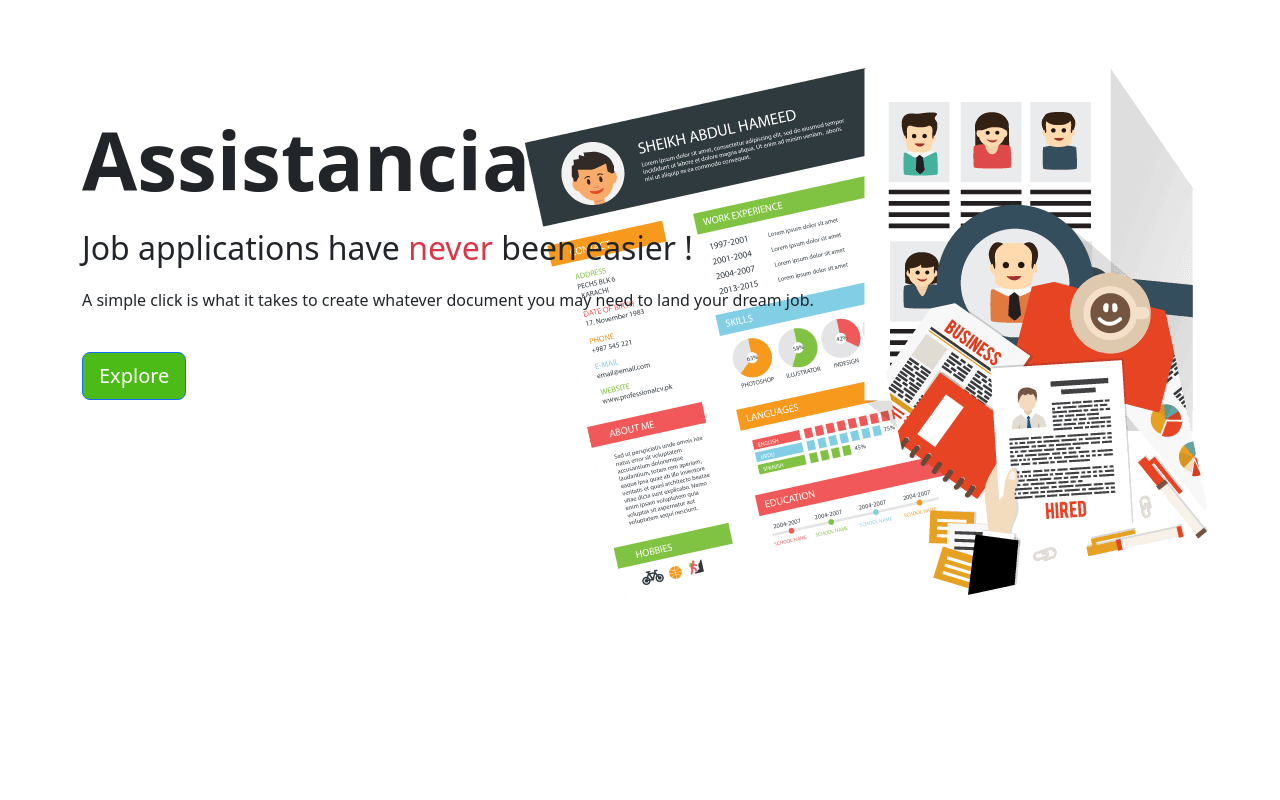
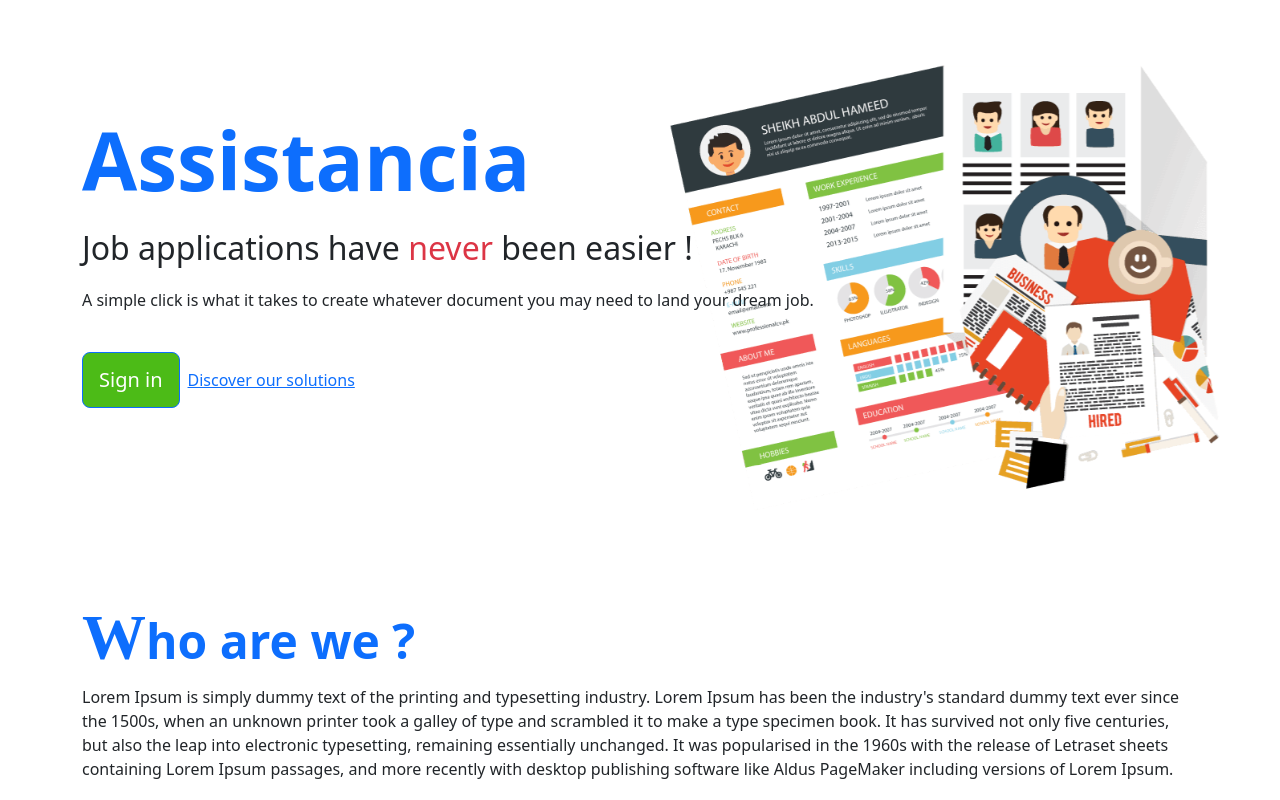
Before and after one commit to SadokBarbouche/assistancia, a React (Create React App) app: page / in a window 1280 px wide. Built offline with nearby package versions, Linux system fonts and the light colour scheme.

Commit message:
second commit

```diff
--- a/src/App.js
+++ b/src/App.js
@@ -2,11 +2,13 @@ import logo from './logo.svg';
 import './App.css';
 import 'bootstrap/dist/css/bootstrap.min.css';
 import LandingPage from './pages/landingpage';
+import Description from './pages/decription';
 
 function App() {
   return (
     <div className="App">
-      <LandingPage/>
+      <LandingPage />
+      <Description />
     </div>
   );
 }
--- /dev/null
+++ b/src/pages/decription.js
@@ -0,0 +1,25 @@
+import React from "react";
+import { Button, Container, Image } from "react-bootstrap";
+const Description = () => {
+    return (
+      <div>
+        <Container>
+          <h2 className="text-start text-primary display-5 fw-bold">
+            <span className="display-3 fw-bolder" style={{fontFamily:"serif"}}>W</span>ho are we ?
+          </h2>
+          <p className="text-start">
+            Lorem Ipsum is simply dummy text of the printing and typesetting
+            industry. Lorem Ipsum has been the industry's standard dummy text
+            ever since the 1500s, when an unknown printer took a galley of type
+            and scrambled it to make a type specimen book. It has survived not
+            only five centuries, but also the leap into electronic typesetting,
+            remaining essentially unchanged. It was popularised in the 1960s
+            with the release of Letraset sheets containing Lorem Ipsum passages,
+            and more recently with desktop publishing software like Aldus
+            PageMaker including versions of Lorem Ipsum.
+          </p>
+        </Container>
+      </div>
+    );
+}
+export default Description;
--- a/src/pages/landingpage.js
+++ b/src/pages/landingpage.js
@@ -11,16 +11,16 @@ const LandingPage = () => {
     <div id="landing" className="py-3" style={{ height: screenHeight }}>
       <Fade right>
         <Image
+          src={CVs}
+          className="me-3 img-fluid d-none d-lg-block"
           fluid
-          src={CVs}
-          className="me-3 img-fluid d-none d-lg-block "
           style={{
             position: "absolute",
+            width: "50%",
             zIndex: "-1",
             top: "0",
             marginTop: "40px",
             right: "0",
-            marginRight: "-1000px",
           }}
         />
       </Fade>
@@ -29,7 +29,7 @@ const LandingPage = () => {
           <div className="text-start">
             <p
               style={{ font: "Gill Sans" }}
-              className="display-1 fw-bolder text-lg-start text-sm-center mt-5"
+              className="display-1 fw-bolder text-lg-start text-sm-center mt-5 text-primary"
             >
               Assistancia
             </p>
@@ -41,15 +41,19 @@ const LandingPage = () => {
               A simple click is what it takes to create whatever document you
               may need to land your dream job.
             </p>
-            <div className="text-lg-start text-sm-center">
+            <div className="text-lg-start text-sm-center" style={{display:"flex",}}>
               <Button
                 className="mt-4"
                 variant="primary"
                 size="lg"
                 style={{ backgroundColor: "#4cbb17" }}
               >
-                Explore
+                Sign in
+
               </Button>
+              <p className="text-primary text-decoration-underline ms-2" style={{marginTop:"40px"}}>
+                Discover our solutions
+              </p>
             </div>
           </div>
         </Fade>
```
